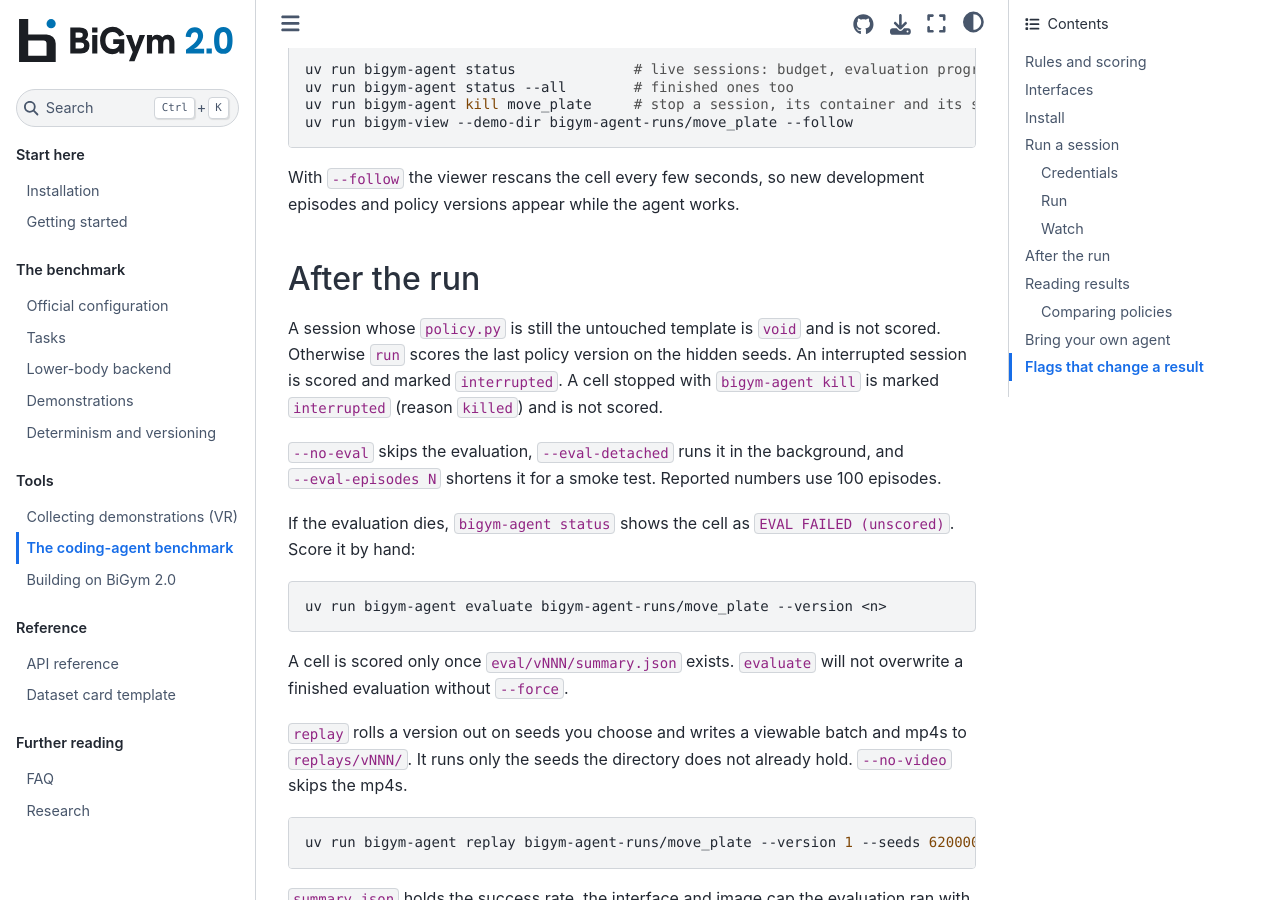
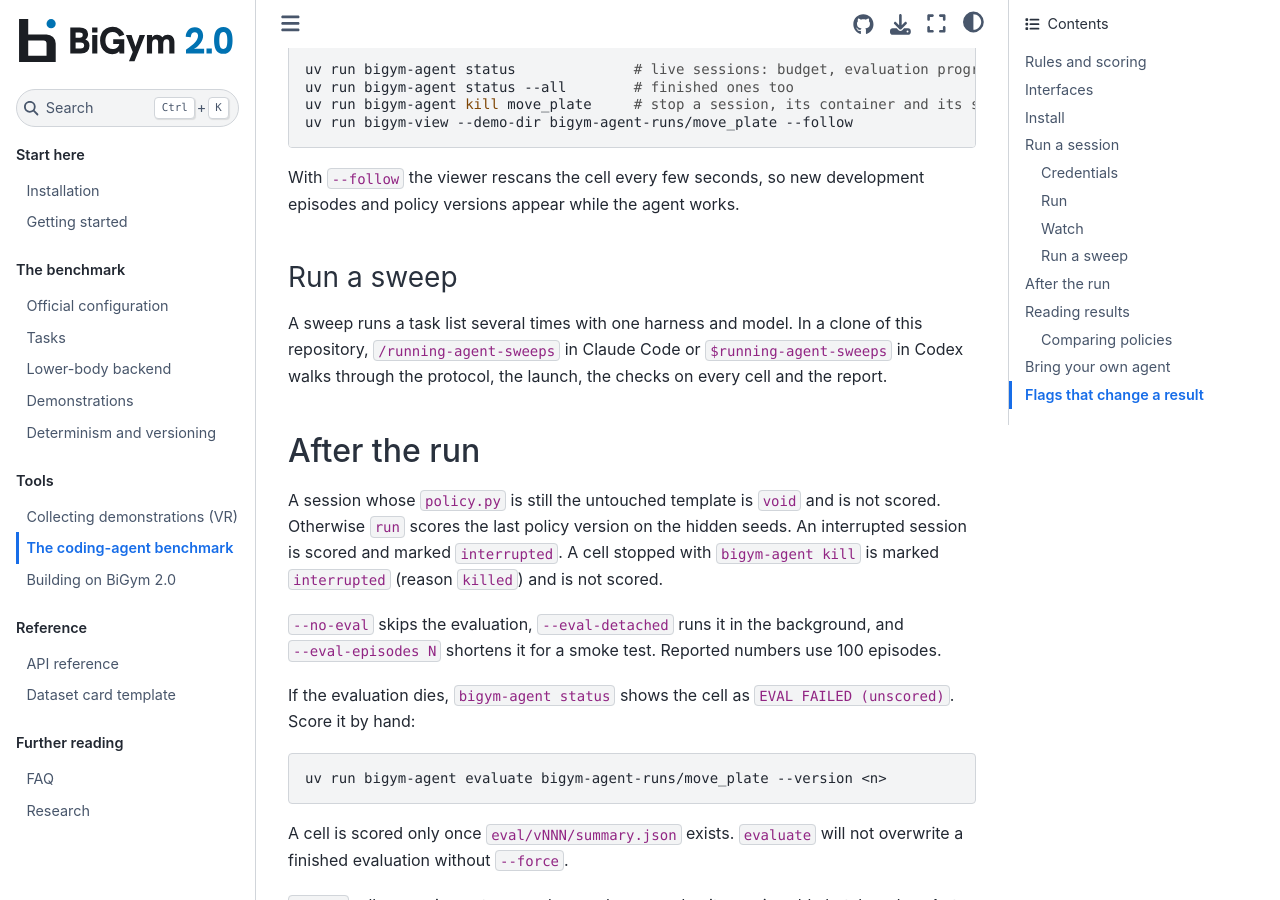
Before and after one commit to swirl-uk/BiGym2, a Sphinx documentation site: the page built from docs/agent.md, in a window 1280 px wide and 900 px high, scrolled down 2920 px. Built offline with Sphinx 7.4.7 and the Sphinx Book theme 1.1.4, drawn with Linux system fonts in a browser that asks for light colours.

Commit message:
feat(agent): add the running-agent-sweeps skill
A checklist for running a sweep with one harness and model: the protocol,
the launch, the checks on every cell and the report. It lives in
.agents/skills, with .claude/skills linked to it.

```diff
--- a/docs/agent.md
+++ b/docs/agent.md
@@ -125,6 +125,13 @@
 
 With `--follow` the viewer rescans the cell every few seconds, so new
 development episodes and policy versions appear while the agent works.
+
+### Run a sweep
+
+A sweep runs a task list several times with one harness and model. In a
+clone of this repository, `/running-agent-sweeps` in Claude Code or
+`$running-agent-sweeps` in Codex walks through the protocol, the launch,
+the checks on every cell and the report.
 
 ## After the run
 
```
Also changed, not shown: .agents/skills/running-agent-sweeps/SKILL.md (added), 3 other files.
